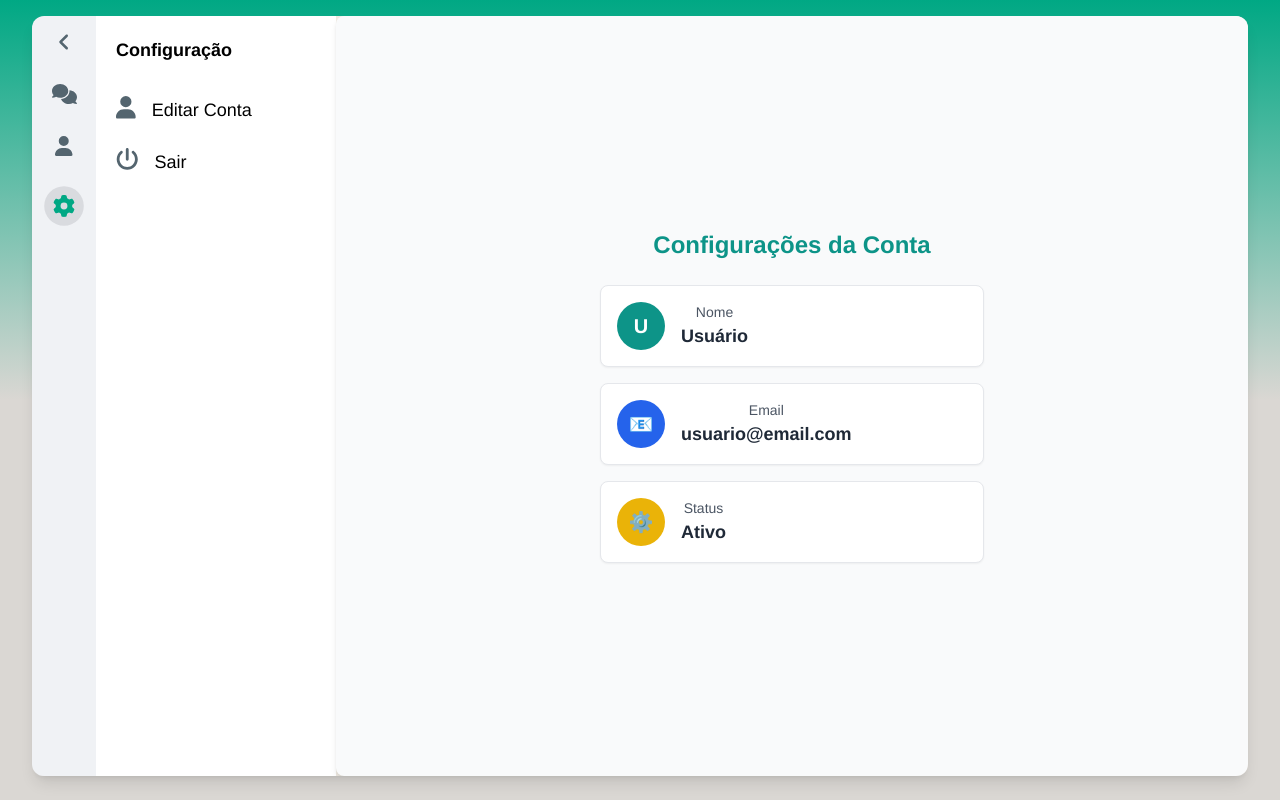
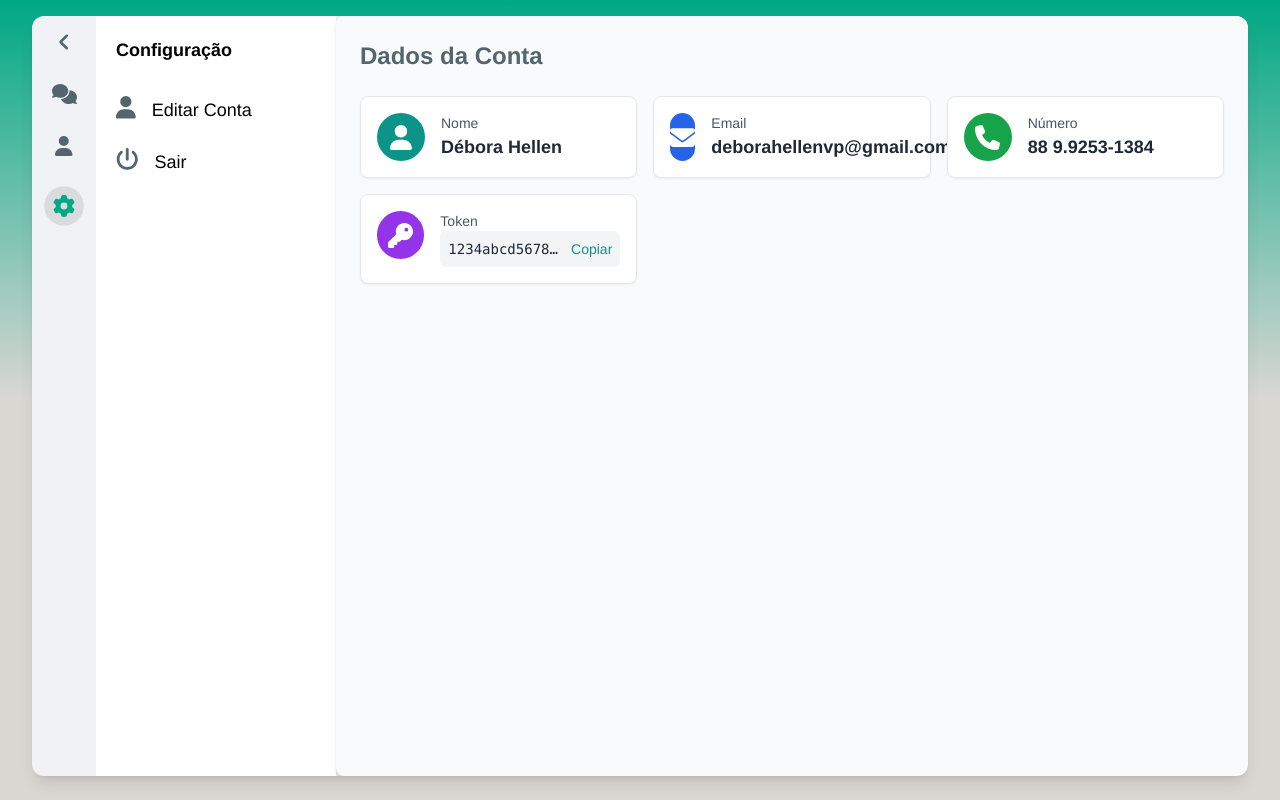
Before and after one commit to debs-veras/box_chat, a React (Vite) app: page / in a window 1280 px wide. Both pictures are taken after a click on the icon 64 px from the left and 214 px from the top of the page. Built offline with nearby package versions, Linux system fonts and the light colour scheme.

Commit message:
feat: visualizacao dos dados da conta

```diff
--- a/src/components/DadosConta/index.tsx
+++ b/src/components/DadosConta/index.tsx
@@ -1,33 +1,84 @@
+import { faEnvelope, faKey, faPhone, faUser } from "@fortawesome/free-solid-svg-icons";
+import { FontAwesomeIcon } from "@fortawesome/react-fontawesome";
+import { useState } from "react";
+
 export const DadosConta = () => {
+
+    const [userData, setUserData] = useState({
+        nome: 'Débora Hellen',
+        email: 'deborahellenvp@gmail.com',
+        token: '1234abcd5678efgvrsvsvs51561633354',
+        numero: '88 9.9253-1384'
+    });
+
     return (
-        <div className="w-full h-full flex flex-col items-center justify-center bg-gray-50 text-gray-800 p-6 rounded-lg shadow-md">
-            <h1 className="text-2xl font-bold mb-6 text-teal-600">Configurações da Conta</h1>
-            <div className="flex flex-col gap-4 w-full max-w-sm">
-                <div className="flex items-center gap-4 p-4 bg-white rounded-lg shadow-sm border">
+        <div className="w-full h-full flex flex-col bg-gray-50 text-gray-800 p-6 rounded-lg shadow-md">
+            <h1 className="text-2xl font-bold mb-6 text-[#54656F] text-left">Dados da Conta</h1>
+
+            <div className="grid xl:grid-cols-3 gap-4 w-full">
+                <div className="flex gap-4 p-4 bg-white rounded-lg shadow-sm border text-left">
                     <div className="w-12 h-12 rounded-full bg-teal-600 text-white flex items-center justify-center text-xl font-bold">
-                        U
+                        <FontAwesomeIcon
+                            icon={faUser}
+                            size="lg"
+                            color="#fff"
+                        />
                     </div>
                     <div>
                         <p className="text-sm font-medium text-gray-600">Nome</p>
-                        <p className="text-lg font-semibold">Usuário</p>
+                        <p className="text-lg font-semibold">{userData.nome}</p>
                     </div>
                 </div>
-                <div className="flex items-center gap-4 p-4 bg-white rounded-lg shadow-sm border">
+
+                <div className="flex gap-4 p-4 bg-white rounded-lg shadow-sm border text-left">
                     <div className="w-12 h-12 rounded-full bg-blue-600 text-white flex items-center justify-center text-xl font-bold">
-                        📧
+                        <FontAwesomeIcon
+                            icon={faEnvelope}
+                            size="lg"
+                            color="#fff"
+                        />
                     </div>
                     <div>
                         <p className="text-sm font-medium text-gray-600">Email</p>
-                        <p className="text-lg font-semibold">usuario@email.com</p>
+                        <p className="text-lg font-semibold">{userData.email}</p>
                     </div>
                 </div>
-                <div className="flex items-center gap-4 p-4 bg-white rounded-lg shadow-sm border">
-                    <div className="w-12 h-12 rounded-full bg-yellow-500 text-white flex items-center justify-center text-xl font-bold">
-                        ⚙️
+
+                <div className="flex gap-4 p-4 bg-white rounded-lg shadow-sm border text-left">
+                    <div className="w-12 h-12 rounded-full bg-green-600 text-white flex items-center justify-center text-xl font-bold">
+                        <FontAwesomeIcon
+                            icon={faPhone}
+                            size="lg"
+                            color="#fff"
+                        />
                     </div>
                     <div>
-                        <p className="text-sm font-medium text-gray-600">Status</p>
-                        <p className="text-lg font-semibold">Ativo</p>
+                        <p className="text-sm font-medium text-gray-600">Número</p>
+                        <p className="text-lg font-semibold">{userData.numero}</p>
+                    </div>
+                </div>
+
+                <div className="flex gap-4 p-4 bg-white rounded-lg shadow-sm border text-left">
+                    <div className="w-12 h-12 rounded-full bg-purple-600 text-white flex items-center justify-center text-xl font-bold">
+                        <FontAwesomeIcon
+                            icon={faKey}
+                            size="lg"
+                            color="#fff"
+                        />
+                    </div>
+                    <div className="truncate w-[75%]">
+                        <p className="text-sm font-medium text-gray-600">Token</p>
+                        <div className="flex items-center justify-between gap-3 bg-gray-100 p-2 rounded-md truncate">
+                            <p className="text-sm font-mono text-gray-800 truncate">
+                                1234abcd5678efgvrsvsvs51561633354
+                            </p>
+                            <button
+                                className="text-sm text-teal-600 hover:text-teal-800 focus:outline-none"
+                                onClick={() => navigator.clipboard.writeText("1234abcd5678efgh9012ijkl3456mnop")}
+                            >
+                                Copiar
+                            </button>
+                        </div>
                     </div>
                 </div>
             </div>
```
